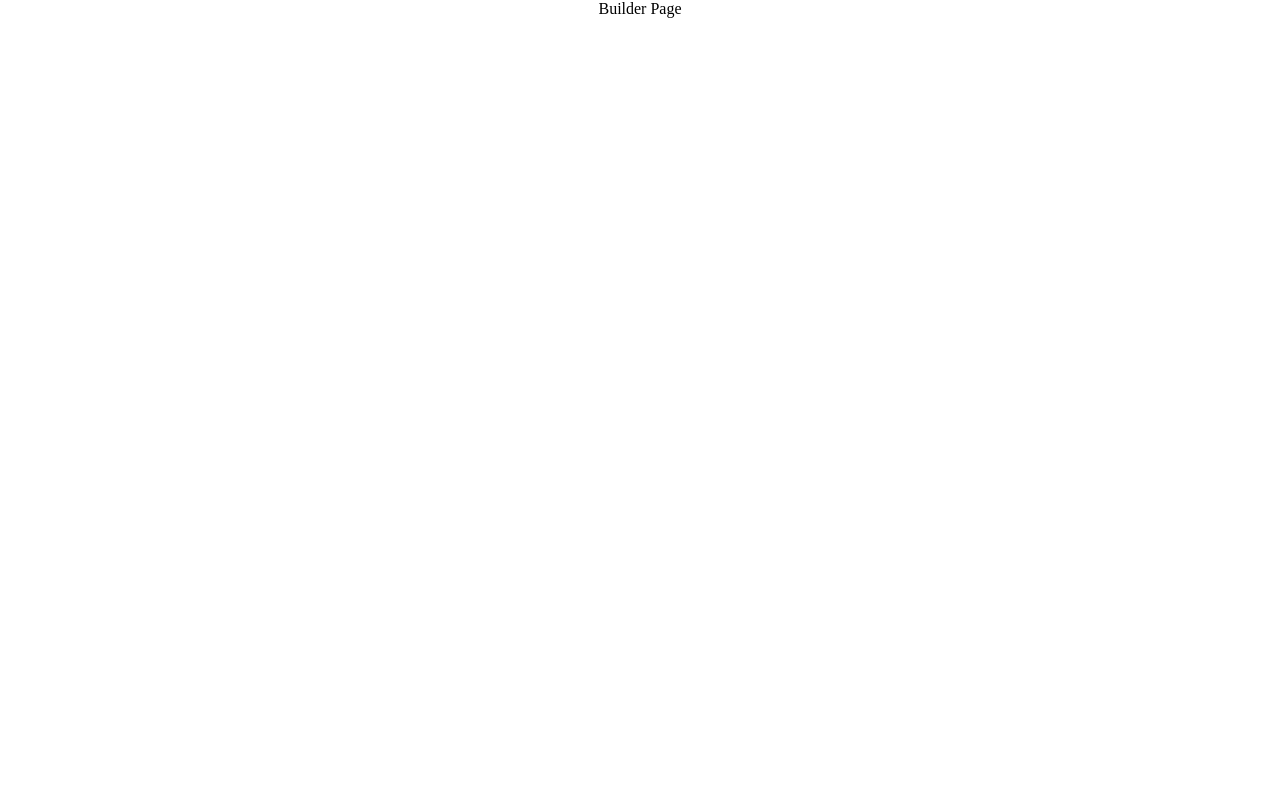
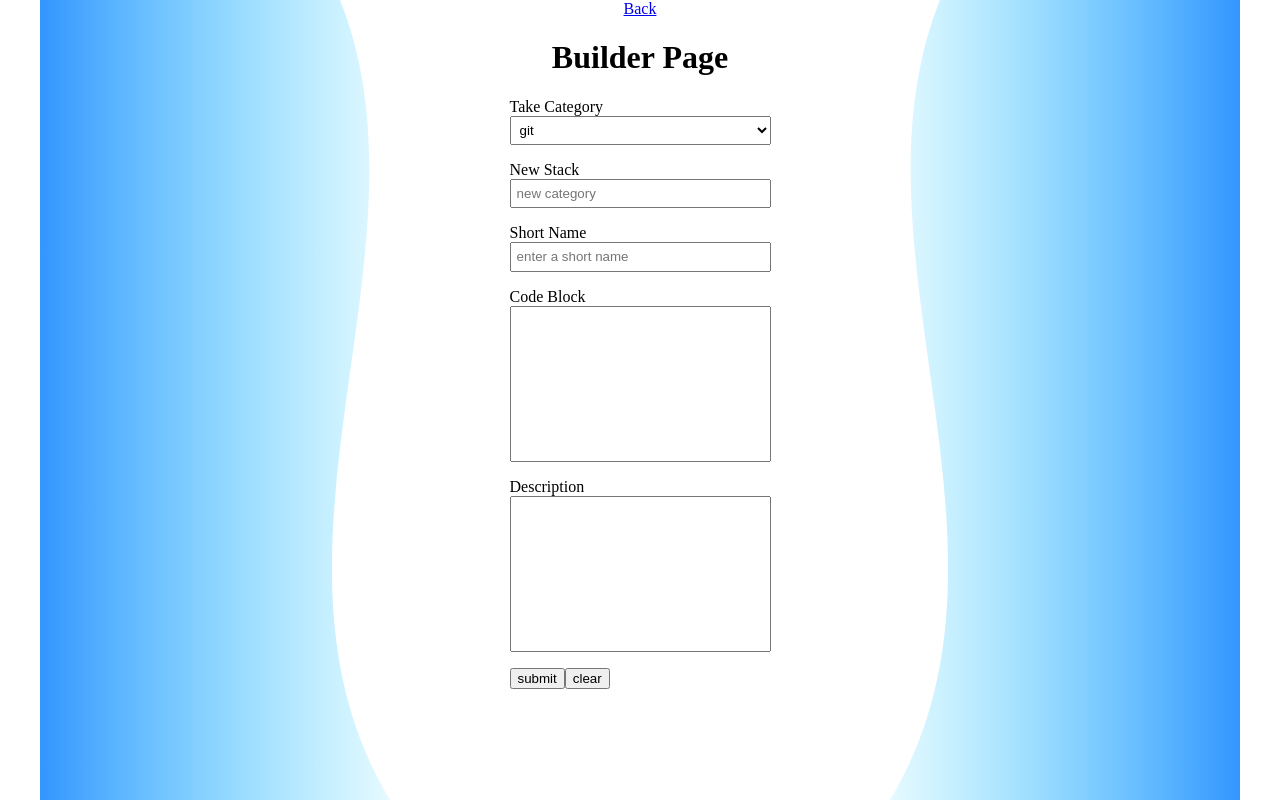
Before and after one commit to Doktorlich/cheat-sheet-hub, a Next.js app: page /builder in a window 1280 px wide. Built offline with nearby package versions, Linux system fonts and the light colour scheme.

Commit message:
feat: add layout and styles
- Add layout for page builder
- Add style for page builder
- Add general backgroud in the layout.module
- Add image wave.svg

```diff
--- a/app/builder/page.module.css
+++ b/app/builder/page.module.css
@@ -0,0 +1,28 @@
+.form-builder{
+	display: flex;
+	flex-direction: column;
+	row-gap: 1rem;
+}
+.form-builder label{
+	display: flex;
+	flex-direction: column;
+	text-transform: capitalize;
+}
+
+.form-builder input{
+	box-sizing: border-box;
+	padding: 0.32rem;
+	max-width: 30rem;
+}
+.form-builder select{
+	box-sizing: border-box;
+	padding: 0.32rem;
+	max-width: 20rem;
+}
+
+.form-builder textarea {
+	box-sizing: border-box;
+	max-width: 30rem;
+	resize: none;
+
+}
--- a/app/builder/page.tsx
+++ b/app/builder/page.tsx
@@ -1,7 +1,69 @@
-import classes from "./BuilderPage.module.css"
+import classes from "./page.module.css";
+import Link from "next/link";
+type element = {
+    id?: string | number;
+    category?: string;
+    titleSheet?: string;
+};
+const ELEMENT_LIST: element[] = [
+    { id: 1, category: "git" },
+    { id: 2, category: "ts" },
+    { id: 3, category: "next.js" },
+    { id: 4, category: "js" },
+    { id: 5, category: "react" },
+    { id: 6, category: "html" },
+    { id: 7, category: "css" },
+    { id: 8, category: "node.js" },
+    { id: 9, category: "nestjs" },
+    { id: 10, category: "express" },
+];
 
 export default function BuilderPage() {
     return (
-        <>Builder Page</>
+        <>
+            <Link href={"/.."}>Back</Link>
+            <h1>Builder Page</h1>
+            <form className={classes["form-builder"]} action="">
+                <label htmlFor="category">
+                    take category
+                    {/*Нужно учесть, что при выборе Other категории нужно валидировать, что бы не создавалась категория Other*/}
+                    <select name="category" id="category">
+                        {ELEMENT_LIST.map(sheet => {
+                            return (
+                                <option key={sheet.id} value={sheet.category}>
+                                    {sheet.category}
+                                </option>
+                            );
+                        })}
+                        <option value={"other"}>other...</option>
+                    </select>
+                </label>
+                {/*При выборе в select "Other", должно показываться поле input куда нужно ввести новое имя категории*/}
+                <label htmlFor="new-category">
+                    new stack
+                    <input type="text" name={"new-category"} id={"new-category"} placeholder={"new category"} />
+                </label>
+
+                <label htmlFor="short-name">
+                    short name
+                    <input type="text" name={"short-name"} id={"short-name"} placeholder={"enter a short name"} />
+                </label>
+
+                <label htmlFor="code-block">
+                    code block
+                    <textarea name={"code-block"} id="code-block" cols="30" rows="10" />
+                </label>
+
+                <label htmlFor="description">
+                    description
+                    <textarea name={"description"} id="description" cols="30" rows="10" />
+                </label>
+
+                <div className={classes["list-button"]}>
+                    <button type={"submit"}>submit</button>
+                    <button type={"button"}>clear</button>
+                </div>
+            </form>
+        </>
     );
 }
--- a/app/layout.module.css
+++ b/app/layout.module.css
@@ -12,5 +12,6 @@
 	flex-direction: column;
 	align-items: center;
 	width: 75rem; /* или любая другая ширина */
+	background-image: url("/wave.svg");
 
 }
```
Also changed, not shown: app/page.module.css (+21 -12 lines), public/wave.svg (added).
